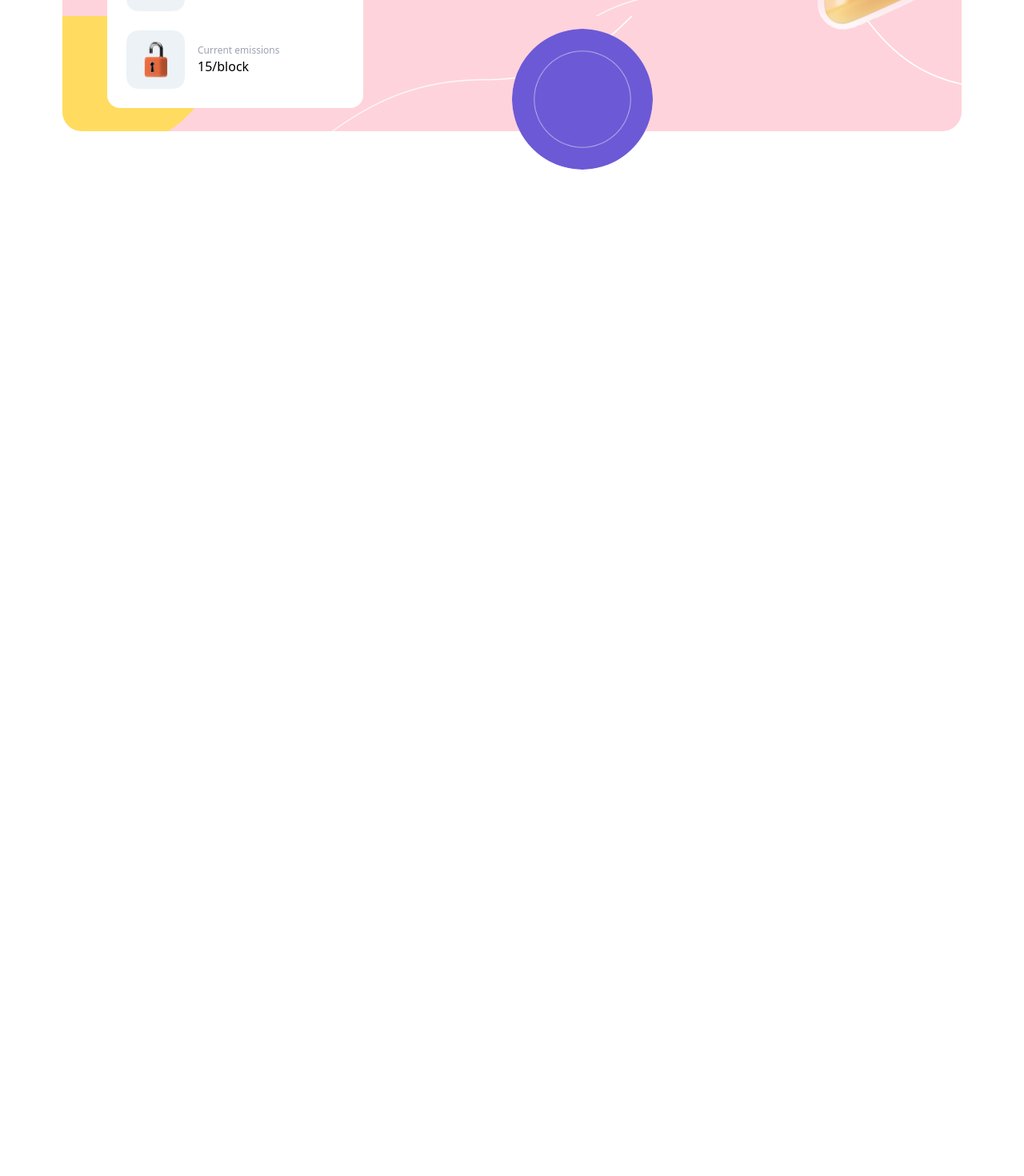
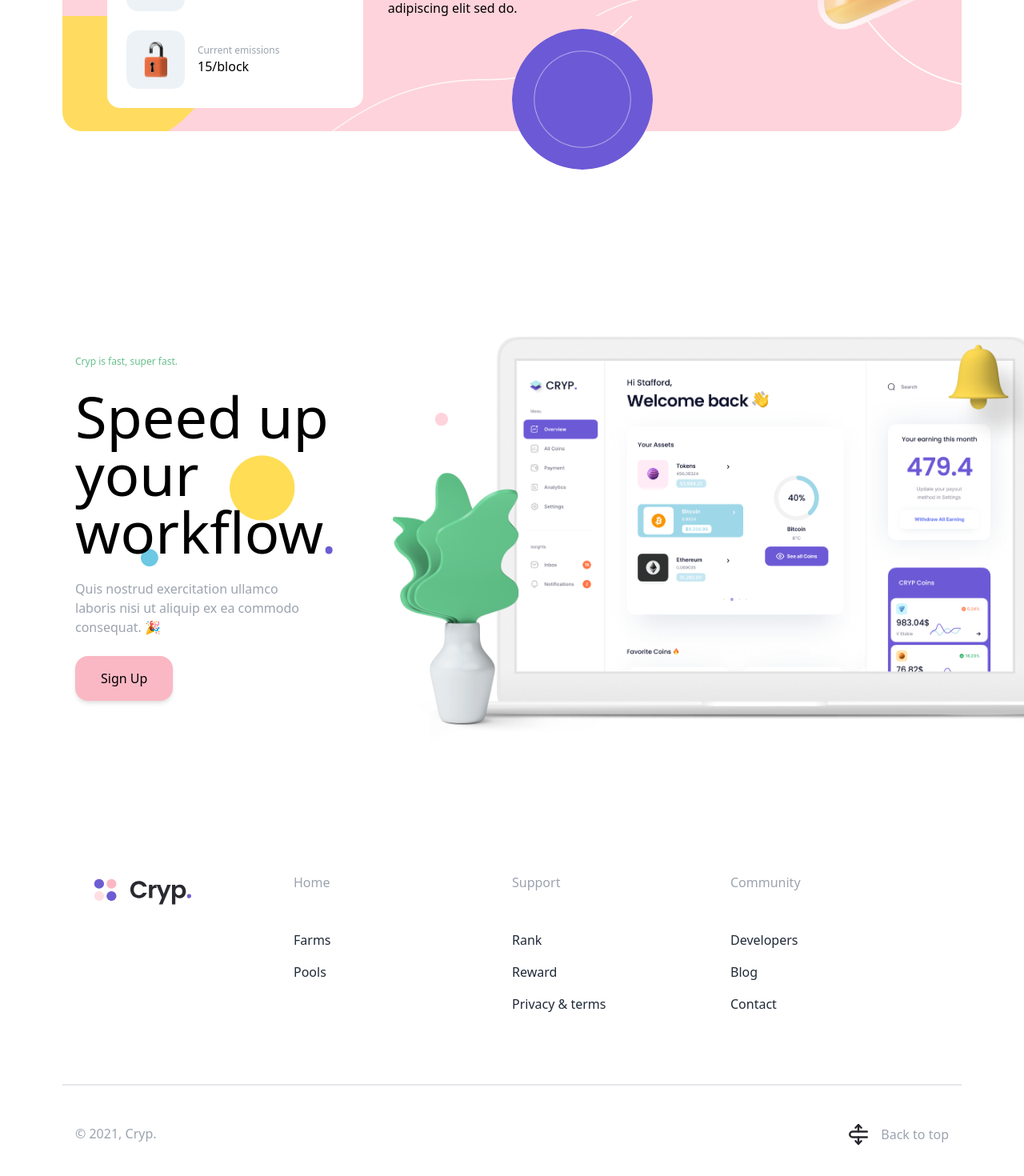
Before and after one commit to uchikuch/payroll-crypto, a React (Create React App) app: page / in a window 1280 px wide. Shown: the part 3550-5020 px from the top of the page at 80% size. Before the commit the page ends 3906 px from the top, so only its background shows below. Built offline with nearby package versions, Linux system fonts and the light colour scheme.

Commit message:
Workflow & Footer Done

```diff
--- a/src/App.js
+++ b/src/App.js
@@ -2,6 +2,8 @@ import Hero from "./components/Landing/Hero";
 import FeatureAchievements from "./components/Landing/FeatureAchievements";
 import GetStarted from "./components/Landing/GetStarted";
 import CrypOverview from "./components/Landing/CrypOverview";
+import Workflow from "./components/Landing/Workflow";
+import Footer from "./components/Landing/Footer";
 
 function App() {
   return (
@@ -10,6 +12,8 @@ function App() {
       <FeatureAchievements />
       <GetStarted />
       <CrypOverview />
+      <Workflow />
+      <Footer />
     </div>
   );
 }
--- a/src/components/Landing/CrypOverview.js
+++ b/src/components/Landing/CrypOverview.js
@@ -8,9 +8,9 @@ import purple_circle from "../../assets/images/purple-circle.png";
 
 export default function CrypOverview() {
   return (
-    <section className="relative py-16 px-8 cursor-pointer">
+    <section className="relative py-16 px-8">
       <div className="relative container rounded-3xl pl-14 bg-overview-pattern h-overview min-w-[300px]">
-        <div className="flex">
+        <div className="grid grid-cols-1 md:grid-cols-2 xl:grid-cols-3 gap-y-10">
           {/* Card */}
           <div className="flex flex-col bg-white w-80 px-6 py-6 rounded-b-2xl z-10">
             <p className="text-3xl">Cryp Overview</p>
@@ -48,13 +48,19 @@ export default function CrypOverview() {
               </div>
             </div>
           </div>
+          <div className="md:flex hidden flex-col justify-center mt-48">
+            Lorem ipsum dolor sit amet consectetur
+            <br /> adipiscing elit sed do eiusmod tempor.
+            <br /> Lorem ipsum dolor sit amet consectetur <br />
+            adipiscing elit sed do.
+          </div>
           {/* Free Text */}
         </div>
       </div>
       {/* Absolute */}
       <div
         className="hidden md:block overflow-hidden
-      rounded-full absolute h-screen top-0 left-2/3"
+        rounded-full absolute h-screen top-0 left-2/3"
       >
         <img src={tube_cylinder} alt="" />
       </div>
--- /dev/null
+++ b/src/components/Landing/Footer.js
@@ -0,0 +1,59 @@
+import logo from "../../assets/images/logo-crypt.svg";
+import scroll_icon from "../../assets/images/scroll-icon.svg";
+
+function Footer() {
+  const scrollToTop = () => {
+    window.scrollTo({
+      top: 0,
+      behavior: "smooth",
+    });
+  };
+
+  return (
+    <section className="relative flex flex-col overflow-hidden mb-12">
+      <div
+        className="container grid grid-cols-1 md:grid-cols-4 gap-y-10
+    px-4 py-14 text-gray-600 "
+      >
+        <div className="pl-4 space-y-4 text-md text-gray-800">
+          <img className="w-1/2" src={logo} alt="" />
+        </div>
+        <div className="space-y-4 text-md text-gray-800">
+          <h5 className="text-gray-400 mb-12">Home</h5>
+          <p>Farms</p>
+          <p>Pools</p>
+        </div>
+        <div className="space-y-4 text-md text-gray-800">
+          <h5 className="text-gray-400 mb-12">Support</h5>
+          <p>Rank</p>
+          <p>Reward</p>
+          <p>Privacy & terms</p>
+        </div>
+        <div className="space-y-4 text-md text-gray-800">
+          <h5 className="text-gray-400 mb-12">Community</h5>
+          <p>Developers</p>
+          <p>Blog</p>
+          <p>Contact</p>
+        </div>
+      </div>
+      <div className="container border-t-2 mt-8"></div>
+      <div className="container mt-12 flex justify-between content-between">
+        <div className="text-gray-400">© 2021, Cryp.</div>
+        <div
+          onClick={scrollToTop}
+          className="flex justify-items-center cursor-pointer gap-4 mb-12"
+        >
+          <img className="w-6" src={scroll_icon} alt="" />
+          <div
+            className="text-gray-400  flex flex-col justify-items-center
+          justify-center content-center"
+          >
+            <p>Back to top</p>
+          </div>
+        </div>
+      </div>
+    </section>
+  );
+}
+
+export default Footer;
--- /dev/null
+++ b/src/components/Landing/Workflow.js
@@ -0,0 +1,50 @@
+import React from "react";
+import laptop from "../../assets/images/laptop.png";
+import tri_circles from "../../assets/images/tri-circles.png";
+
+export default function Workflow() {
+  return (
+    <section className="relative overflow-hidden">
+      <div
+        className="container flex flex-col justify-between lg:flex-row
+      gap-0 mt-12 lg:mt-48 mb-24"
+      >
+        {/* Title Section */}
+        <div className="flex flex-1 flex-col items-start z-10">
+          <p className="text-crypto-green text-xs lg:leading-12 mb-8 lg:mb-0 z-10">
+            Cryp is fast, super fast.
+          </p>
+          <h2 className="font-medium text-4xl lg:text-7xl">
+            Speed up <br /> your <br />
+            workflow<span className="text-crypto-purple">.</span>
+          </h2>
+          <p
+            className="text-gray-400 text-left
+                mb-6 mt-6"
+          >
+            Quis nostrud exercitation ullamco <br />
+            laboris nisi ut aliquip ex ea commodo <br />
+            consequat. 🎉
+          </p>
+          <button
+            type="button"
+            className="btn btn-pink hover:bg-crypto-purple hover:text-white mb-12"
+          >
+            Sign Up
+          </button>
+        </div>
+
+        <div className="flex-grow flex justify-center content-center lg:-mr-48">
+          <img src={laptop} alt="" />
+        </div>
+      </div>
+      {/* Absolute Image Backgrounds */}
+      <div
+        className="hidden md:block overflow-hidden
+         absolute top-72 left-44 w-96"
+      >
+        <img src={tri_circles} alt="" className="w-full" />
+      </div>
+    </section>
+  );
+}
--- a/src/index.css
+++ b/src/index.css
@@ -12,6 +12,10 @@
   @apply bg-crypto-purple text-white;
 }
 
+.btn-pink {
+  @apply bg-crypto-pink text-black;
+}
+
 .btn-white {
   @apply bg-crypto-pink;
 }
--- a/tailwind.config.js
+++ b/tailwind.config.js
@@ -42,6 +42,15 @@ module.exports = {
         "2xl": "1124px",
       },
     },
+    containerL: {
+      center: true,
+      padding: "1rem",
+      screens: {
+        lg: "1224px",
+        xl: "1424px",
+        "2xl": "1124px",
+      },
+    },
   },
   variants: {
     extend: {},
```
Also changed, not shown: src/assets/images/laptop.png (added), src/assets/images/tri-circles.png (added).
